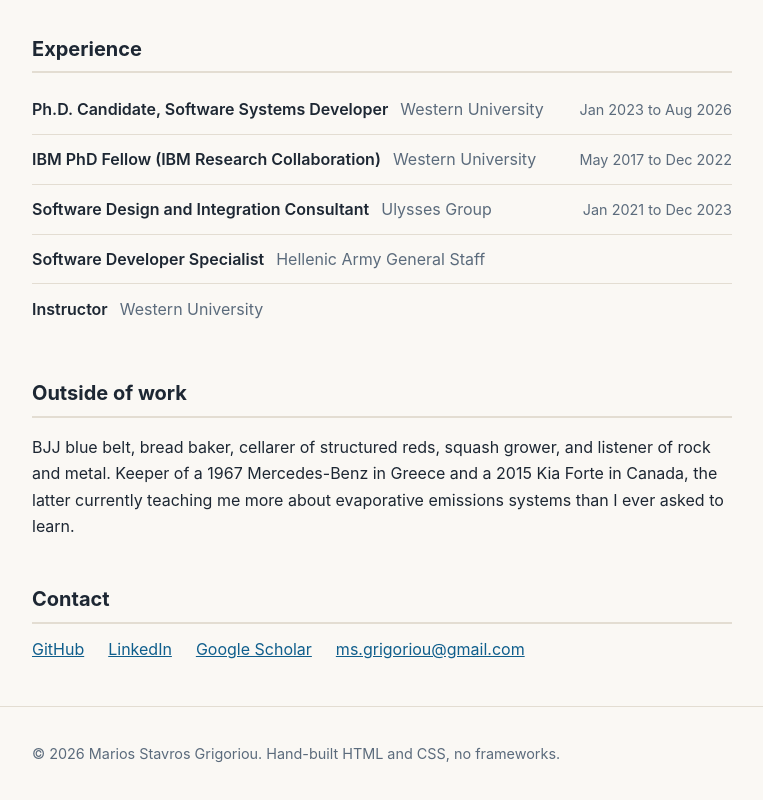
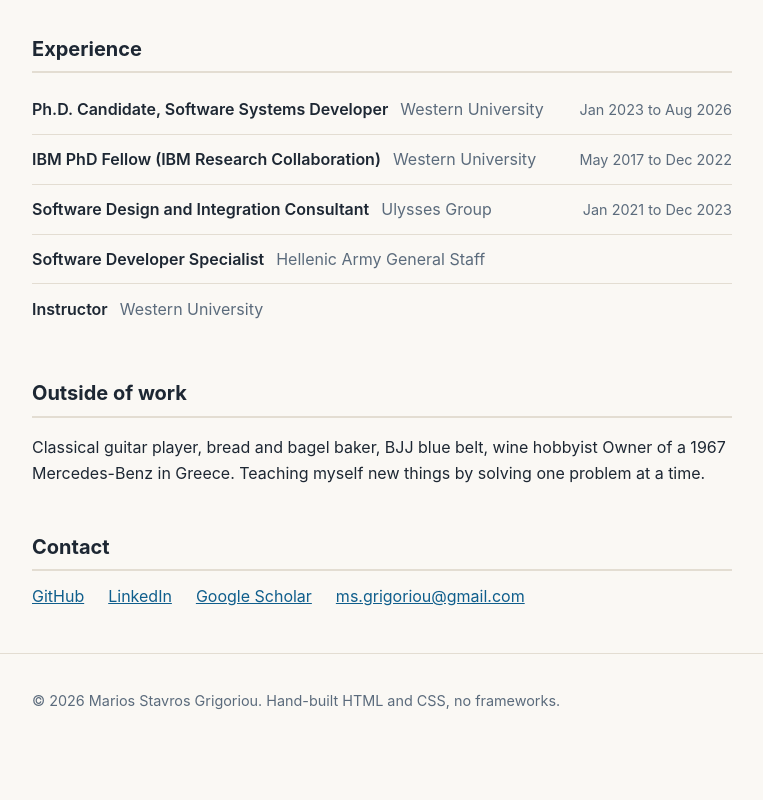
Before and after one commit to grimasta/grimasta.github.io, a plain HTML site: page index.html in a window 1280 px wide. Shown: the part 1149-1949 px from the top of the page, without its empty margins (258-1021 px from the left). After the commit the page ends 1908 px from the top, so only its background shows below. Drawn offline with Linux system fonts and the light colour scheme.

Commit message:
Revise hobbies description in index.html
Updated hobbies section to reflect new interests and experiences.

```diff
--- a/index.html
+++ b/index.html
@@ -110,10 +110,9 @@
     <section id="hobbies">
       <h2>Outside of work</h2>
       <p>
-        BJJ blue belt, bread baker, cellarer of structured reds, squash grower,
-        and listener of rock and metal. Keeper of a 1967 Mercedes-Benz in Greece
-        and a 2015 Kia Forte in Canada, the latter currently teaching me more
-        about evaporative emissions systems than I ever asked to learn.
+        Classical guitar player, bread and bagel baker, BJJ blue belt, wine hobbyist
+        Owner of a 1967 Mercedes-Benz in Greece.
+        Teaching myself new things by solving one problem at a time.
       </p>
     </section>
 
```
